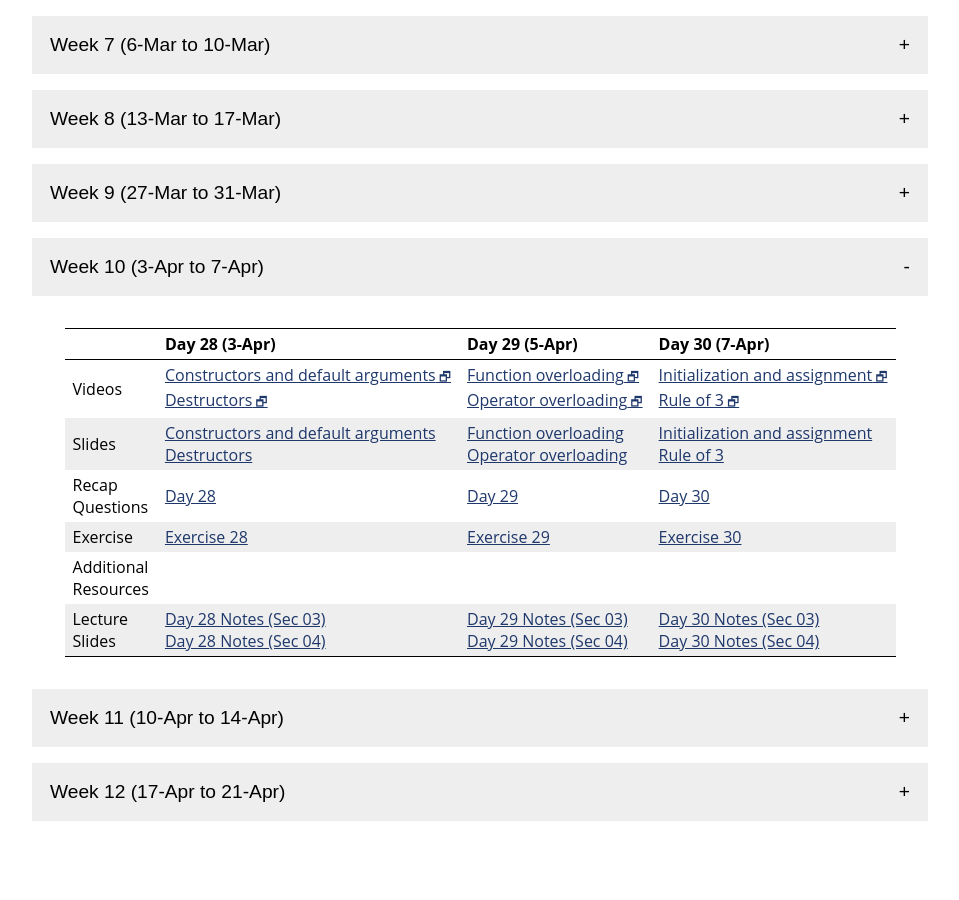
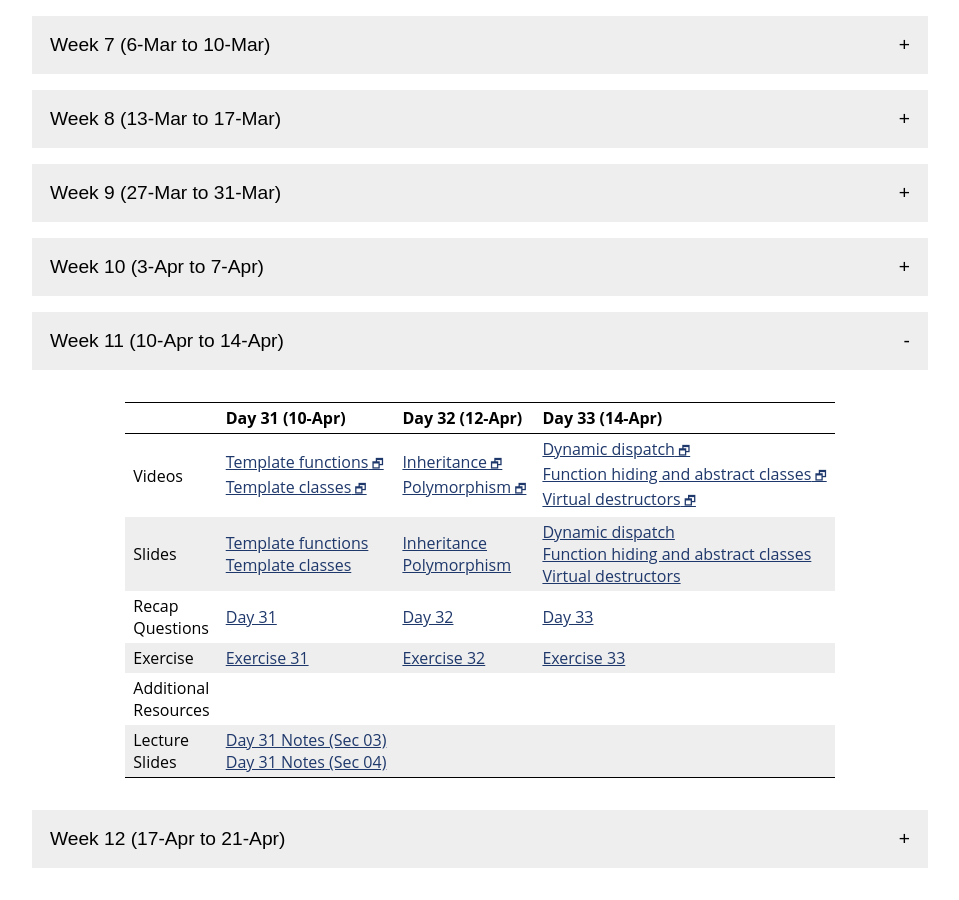
Before and after one commit to vivek-booshan/cs220-sp23, a Jekyll site: the page built from material.md, in a window 1280 px wide and 900 px high, scrolled down 644 px. Shown: the whole window, without its empty margins (160-1119 px from the left). Built offline with Jekyll 4.4.1, drawn with Linux system fonts in a browser that asks for light colours; before the commit the page ends 1497 px from its top, so only the background shows below that; part of the change alters nothing that is shown.

Commit message:
day 31 notes for sec 03/04

```diff
--- a/material.csv
+++ b/material.csv
@@ -236,6 +236,8 @@ Week,Day,Date,Type,Link text,URL
 11,1,10-Apr,Slides,Template classes,slides/day31_template_classes.pdf
 11,1,10-Apr,Recap,Day 31,questions/day31.html
 11,1,10-Apr,Exercise,Exercise 31,exercise/ex31.html
+11,1,10-Apr,LectureSlides,"Day 31 Notes (Sec 03)",slides/notes/sp23_day31_sec03.pdf
+11,1,10-Apr,LectureSlides,"Day 31 Notes (Sec 04)",slides/notes/sp23_day31_sec04.pdf
 11,2,12-Apr,Video,Inheritance,https://jh.hosted.panopto.com/Panopto/Pages/Viewer.aspx?id=7cdea279-e109-4ba8-b99d-ae2300279bea
 11,2,12-Apr,Video,Polymorphism,https://jh.hosted.panopto.com/Panopto/Pages/Viewer.aspx?id=873d6ec0-a562-47f2-b098-ae2300279b28
 11,2,12-Apr,Slides,Inheritance,slides/day32_inheritance.pdf
--- a/material.md
+++ b/material.md
@@ -572,7 +572,7 @@ the materials for that week.
     </tr>
     <tr>
       <td>Lecture<br>Slides</td>
-      <td></td>
+      <td><a href='slides/notes/sp23_day31_sec03.pdf'>Day 31 Notes (Sec 03)</a><br><a href='slides/notes/sp23_day31_sec04.pdf'>Day 31 Notes (Sec 04)</a></td>
       <td></td>
       <td></td>
     </tr>
@@ -659,7 +659,7 @@ the materials for that week.
   }
 
   document.addEventListener('DOMContentLoaded', function() {
-    var active_week_id = 'week_10';
+    var active_week_id = 'week_11';
 
     var content_divs = document.getElementsByClassName("collapsible");
     for (i = 0; i < content_divs.length; i++) {
```
Also changed, not shown: 2 other files.
